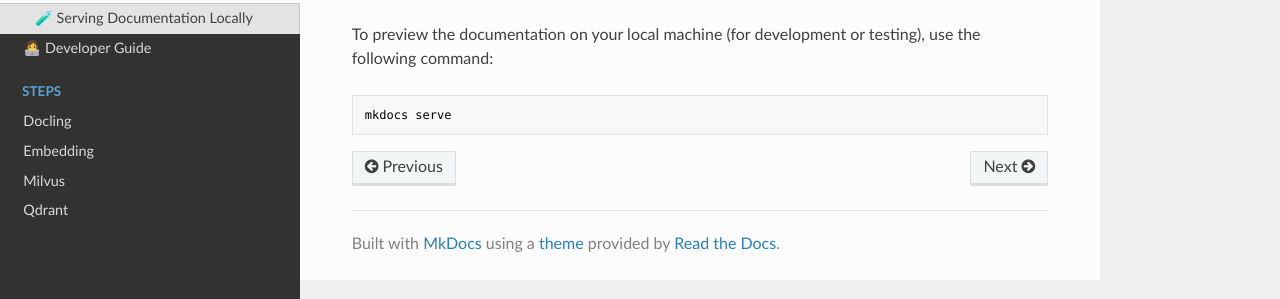
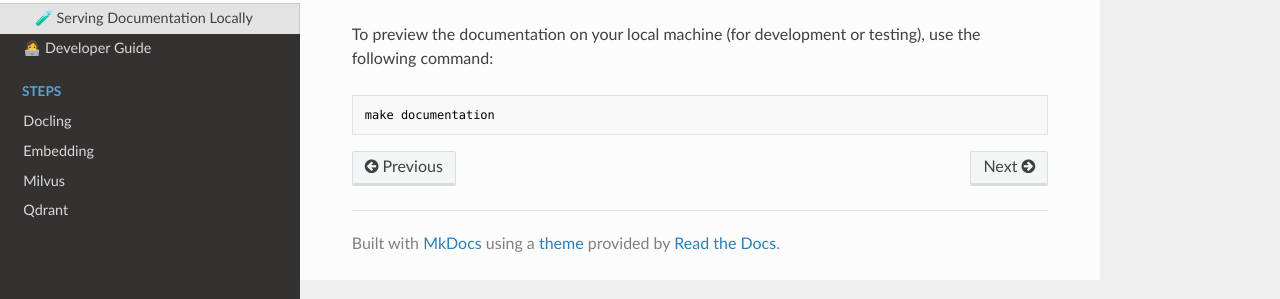
Before and after one commit to telekom/wurzel, an MkDocs documentation site: the page built from docs/developping/docs.md, in a window 1280 px wide. Shown: the part 266-565 px from the top of the page. Built offline with MkDocs 1.6.1, drawn with Linux system fonts in a browser that asks for light colours; nearby versions of some CDN libraries.

Commit message:
update comand to run docs
Co-authored-by: merren <maximilian.erren@telekom.de>

````diff
--- a/docs/developping/docs.md
+++ b/docs/developping/docs.md
@@ -8,5 +8,5 @@ Wurzel uses MkDocs to manage and build its project documentation. MkDocs is a fa
 To preview the documentation on your local machine (for development or testing), use the following command:
 
 ```bash
-mkdocs serve
+make documentation
 ```
````
